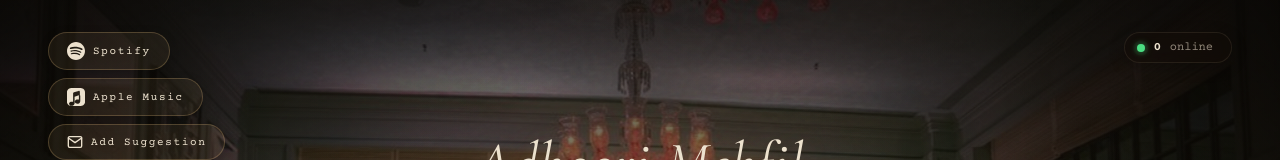
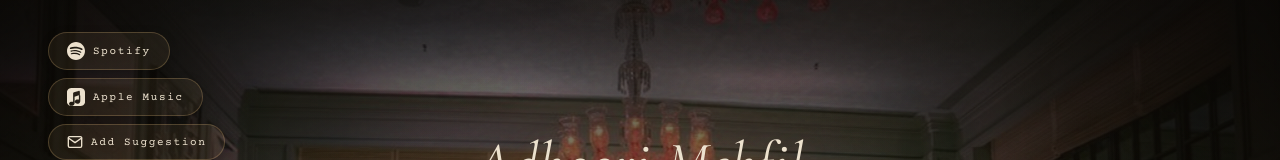
Before and after one commit to AtharvaUpadhyay2004/Adhoori-Mehfil, a React (Vite) app: page / in a window 1280 px wide. Shown: the top 160 px of the page. Built offline with nearby package versions, Linux system fonts and the light colour scheme; no server answers.

Commit message:
Hide live indicator on worker failure, reduce heartbeat to 30s

```diff
--- a/src/App.jsx
+++ b/src/App.jsx
@@ -153,6 +153,7 @@ export default function App() {
   const [duration, setDuration] = useState(0)
   const [error, setError] = useState('')
   const [liveCount, setLiveCount] = useState(0)
+  const [liveOnline, setLiveOnline] = useState(false)
   const sessionIdRef = useRef(crypto.randomUUID())
 
   useEffect(() => {
@@ -162,12 +163,12 @@ export default function App() {
         headers: { 'Content-Type': 'application/json' },
         body: JSON.stringify({ sessionId: sessionIdRef.current }),
       })
-        .then(r => r.json())
-        .then(d => { if (d.count) setLiveCount(d.count) })
-        .catch(() => {})
+        .then(r => { if (!r.ok) throw new Error(); return r.json() })
+        .then(d => { if (d.count) { setLiveCount(d.count); setLiveOnline(true) } })
+        .catch(() => setLiveOnline(false))
     }
     sendHeartbeat()
-    const id = setInterval(sendHeartbeat, 1000)
+    const id = setInterval(sendHeartbeat, 30000)
     return () => clearInterval(id)
   }, [])
 
@@ -254,11 +255,13 @@ export default function App() {
 
       <div className="film-grain" />
 
-      <div className="live-indicator">
-        <span className="live-dot"><span className="live-ping" /><span className="live-dot-inner" /></span>
-        <span className="live-count">{liveCount}</span>
-        <span className="live-label">online</span>
-      </div>
+      {liveOnline && (
+        <div className="live-indicator">
+          <span className="live-dot"><span className="live-ping" /><span className="live-dot-inner" /></span>
+          <span className="live-count">{liveCount}</span>
+          <span className="live-label">online</span>
+        </div>
+      )}
 
       <nav className="links">
         <a href={SITE.spotifyUrl} target="_blank" rel="noreferrer" className="pill" aria-label="Open on Spotify">
```
